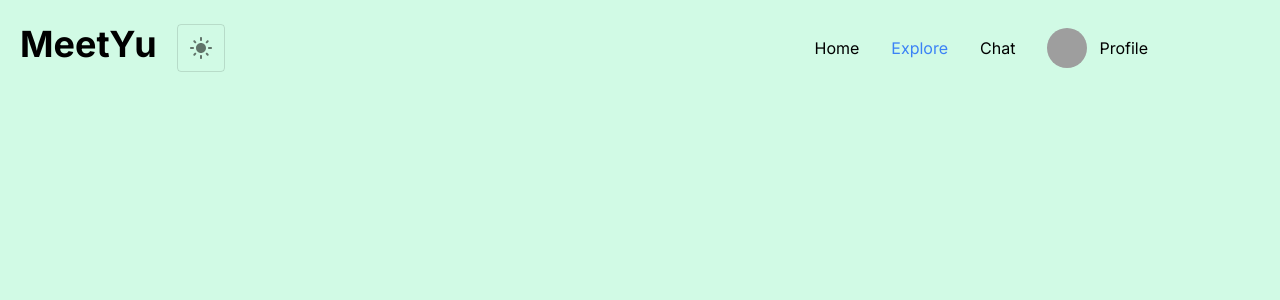
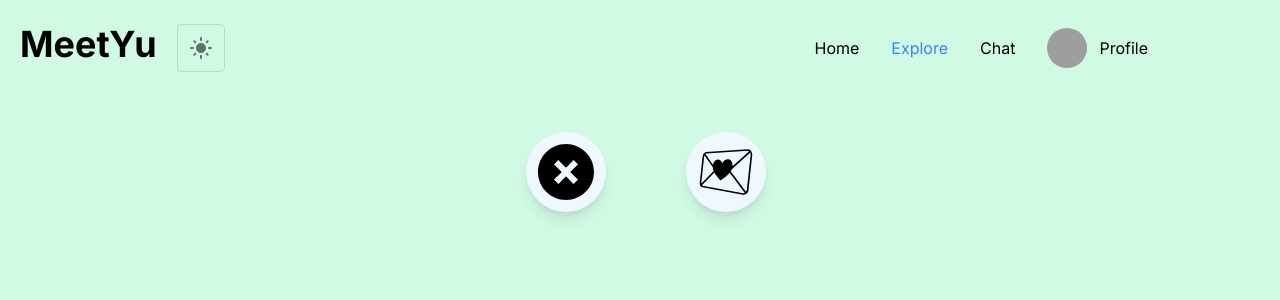
Before and after one commit to am-goku/meetyu-client, a Next.js app: page /explore in a window 1280 px wide. Shown: the top 300 px of the page. Built offline with nearby package versions, Linux system fonts and the light colour scheme; grey boxes are pictures that could not be loaded.

Commit message:
Page: Svg added and changed styles

```diff
--- a/src/app/explore/page.jsx
+++ b/src/app/explore/page.jsx
@@ -21,8 +21,57 @@ const Explore = () => {
         <div className=""></div>
 
         <div className="choise flex gap-20">
-          <div className="w-20 choiseBtn"></div>
-          <div className="w-20 choiseBtn"></div>
+          <div className="w-20 aspect-square choiseBtn p-3 justify-center items-center">
+            <svg
+              fill="#000000"
+              version="1.1"
+              id="Capa_1"
+              xmlns="http://www.w3.org/2000/svg"
+              xmlnsXlink="http://www.w3.org/1999/xlink"
+              viewBox="0 0 27.965 27.965"
+              xmlSpace="preserve"
+            >
+              <g id="SVGRepo_bgCarrier" stroke-width="0"></g>
+              <g
+                id="SVGRepo_tracerCarrier"
+                strokeLinecap="round"
+                strokeLinejoin="round"
+              ></g>
+              <g id="SVGRepo_iconCarrier">
+                <g>
+                  <g id="c142_x">
+                    <path d="M13.98,0C6.259,0,0,6.261,0,13.983c0,7.721,6.259,13.982,13.98,13.982c7.725,0,13.985-6.262,13.985-13.982 C27.965,6.261,21.705,0,13.98,0z M19.992,17.769l-2.227,2.224c0,0-3.523-3.78-3.786-3.78c-0.259,0-3.783,3.78-3.783,3.78 l-2.228-2.224c0,0,3.784-3.472,3.784-3.781c0-0.314-3.784-3.787-3.784-3.787l2.228-2.229c0,0,3.553,3.782,3.783,3.782 c0.232,0,3.786-3.782,3.786-3.782l2.227,2.229c0,0-3.785,3.523-3.785,3.787C16.207,14.239,19.992,17.769,19.992,17.769z"></path>{" "}
+                  </g>{" "}
+                  <g id="Capa_1_104_"> </g>
+                </g>
+              </g>
+            </svg>
+          </div>
+          <div className="w-20 aspect-square choiseBtn p-3">
+            <svg
+              viewBox="0 0 64 64"
+              xmlns="http://www.w3.org/2000/svg"
+              xmlnsXlink="http://www.w3.org/1999/xlink"
+              aria-hidden="true"
+              role="img"
+              className="iconify iconify--emojione-monotone"
+              preserveAspectRatio="xMidYMid meet"
+              fill="#000000"
+            >
+              <g id="SVGRepo_bgCarrier" stroke-width="0"></g>
+              <g
+                id="SVGRepo_tracerCarrier"
+                stroke-linecap="round"
+                stroke-linejoin="round"
+              ></g>
+              <g id="SVGRepo_iconCarrier">
+                <path
+                  d="M56.724 6.01L9.259 9.174c-.884.061-3.659 1.675-4.039 5.176L2.046 43.676C1.881 45.207 2.007 48.78 5 49.338l46.189 8.58c.292.055.589.082.882.082c1.117 0 5.141-.899 5.559-4.794l4.323-39.932c.406-3.732-1.862-7.493-5.229-7.264M9.385 10.963l47.46-3.165a2.8 2.8 0 0 1 1.701.42L39.455 25.512a9.47 9.47 0 0 0-.121-2.672c-1.695-8.926-10.391-4.813-11.59-.574c-.486-4.49-7.365-7.576-10.336.332a9.257 9.257 0 0 0-.337 1.13L8.495 11.396c.299-.26.609-.414.89-.433M3.854 43.865l3.174-29.326c.058-.53.191-1.055.386-1.535l9.401 13.314c.054 1.557.451 3.088 1.055 4.549L3.875 45.247a5.588 5.588 0 0 1-.021-1.382m47.672 12.291L5.337 47.575c-.254-.047-.506-.219-.731-.489l14.088-14.477c2.445 4.577 6.446 8.163 6.886 9.039c.639-.616 6.646-3.979 10.559-8.849l2.278 3.039l15.027 20.034a3.009 3.009 0 0 1-1.918.284m8.62-43.968l-4.323 39.931c-.105.972-.457 1.872-.996 2.582L37.255 31.273a15.67 15.67 0 0 0 1.223-2.198l21.258-19.5c.366.748.513 1.658.41 2.613"
+                  fill="#000000"
+                ></path>
+              </g>
+            </svg>
+          </div>
         </div>
       </div>
     </>
--- a/src/app/explore/style.css
+++ b/src/app/explore/style.css
@@ -25,3 +25,7 @@
 .choiseBtn:hover {
     filter: drop-shadow(0 25px 50px rgba(0, 0, 0, 0.25))
 }
+
+.choiseBtn:hover svg {
+    transform: scale(110%);
+}
```
